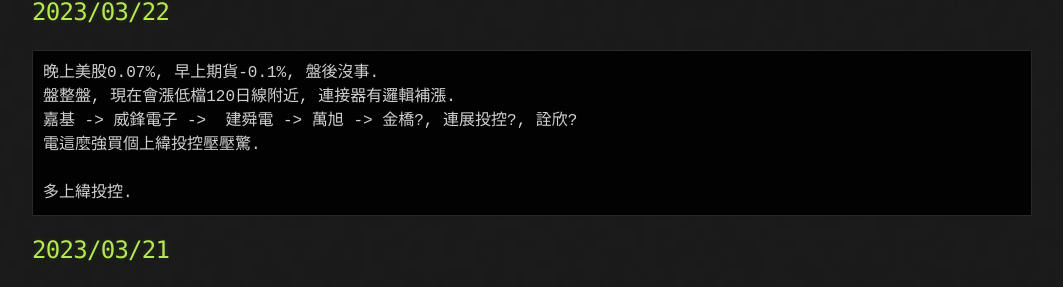
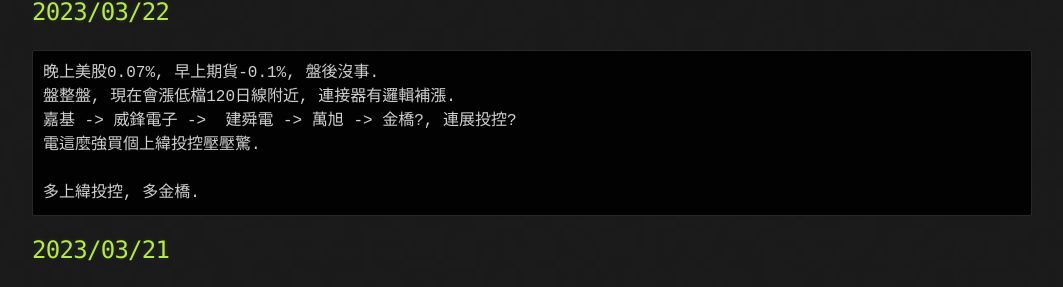
Before and after one commit to lepg5487/Stock_God, a Jekyll site: the page built from index.md, in a window 1280 px wide and 900 px high, scrolled down 468 px. Shown: the part 196-483 px from the top of the window, without its empty margins (108-1171 px from the left). Built offline with Jekyll 4.4.1, drawn with Linux system fonts in a browser that asks for light colours; our own code applies the rules of GitHub Pages for plain Markdown files.

Commit message:
Update index.md

````diff
--- a/index.md
+++ b/index.md
@@ -26,10 +26,10 @@ layout: testlayouts
 ```
 晚上美股0.07%, 早上期貨-0.1%, 盤後沒事.
 盤整盤, 現在會漲低檔120日線附近, 連接器有邏輯補漲.
-嘉基 -> 威鋒電子 ->  建舜電 -> 萬旭 -> 金橋?, 連展投控?, 詮欣?
+嘉基 -> 威鋒電子 ->  建舜電 -> 萬旭 -> 金橋?, 連展投控?
 電這麼強買個上緯投控壓壓驚.
 
-多上緯投控.
+多上緯投控, 多金橋.
 ```
 
 ## 2023/03/21
````
